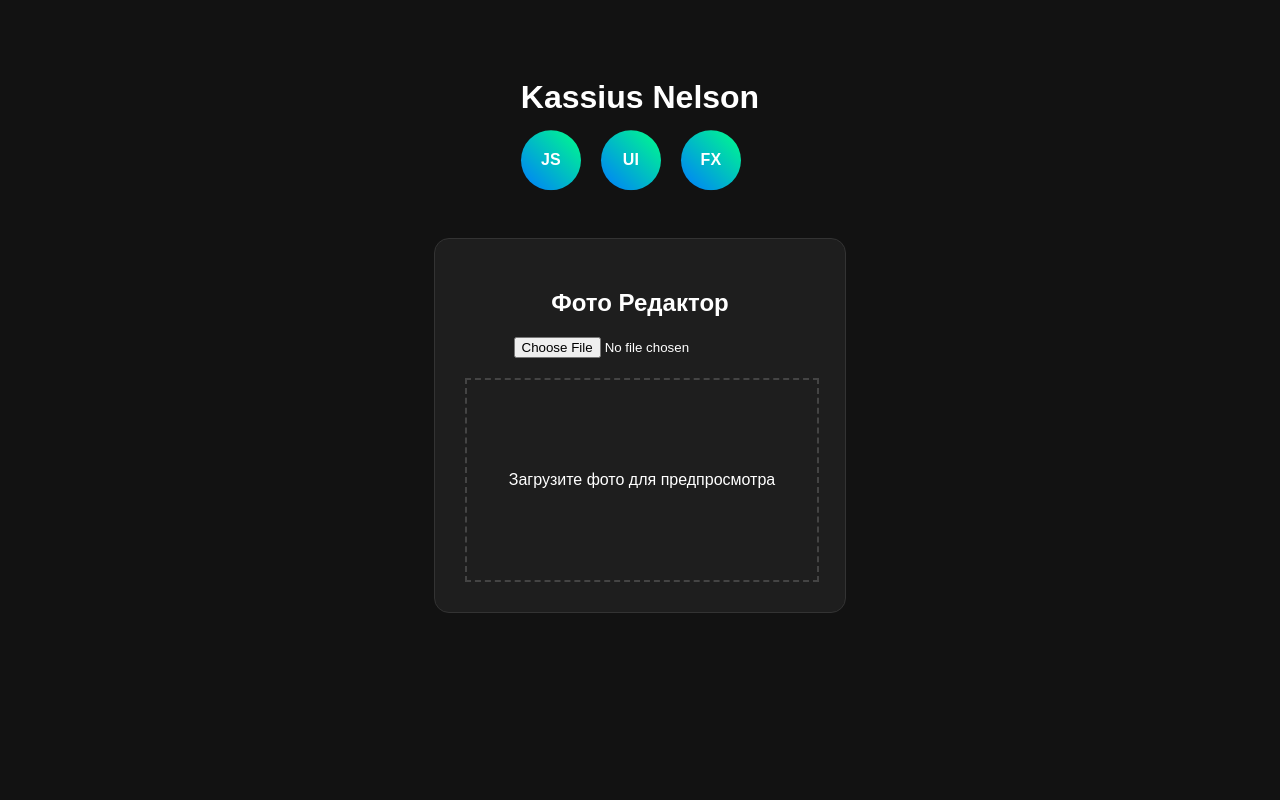
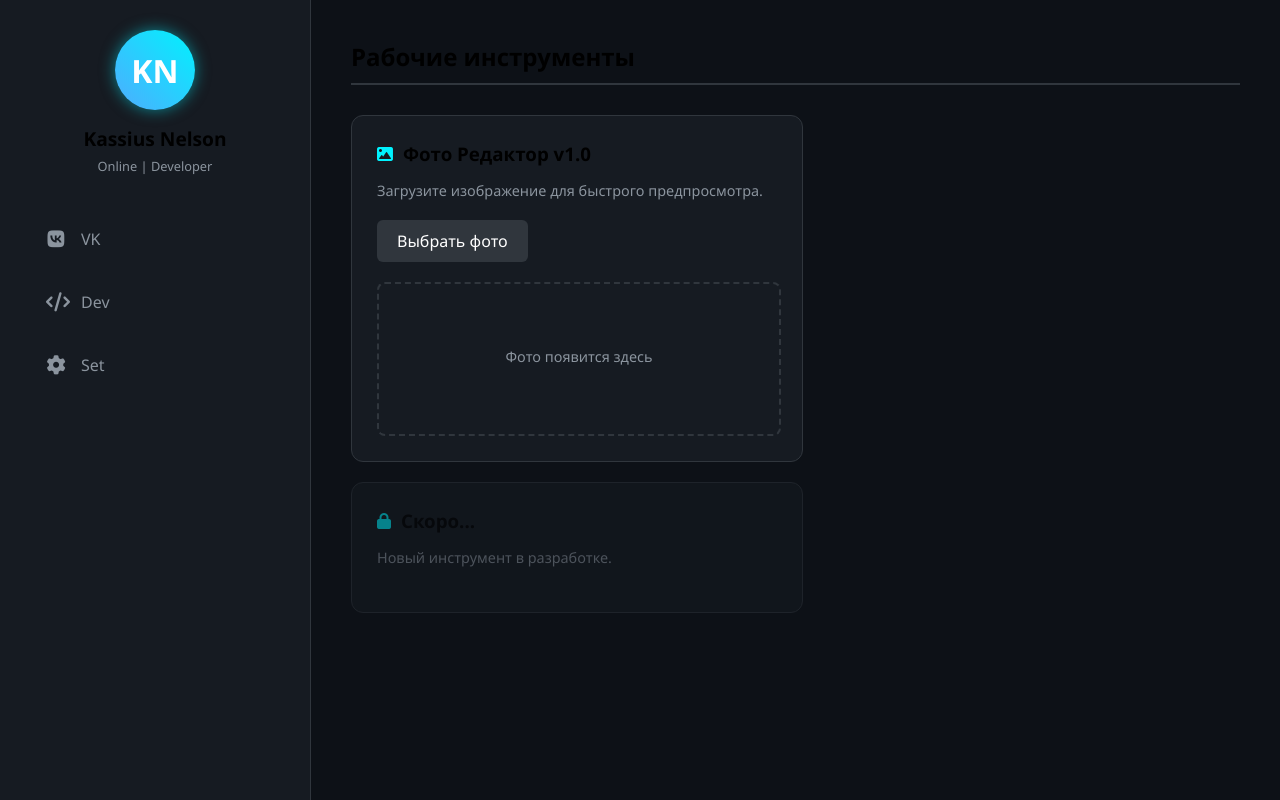
Before and after one commit to skisasa56-max/my-site, a plain HTML site: page index.html in a window 1280 px wide. Drawn offline with Linux system fonts and the light colour scheme.

Commit message:
Add files via upload

```diff
--- a/index.html
+++ b/index.html
@@ -2,28 +2,67 @@
 <html lang="ru">
 <head>
     <meta charset="UTF-8">
-    <title>Kassius Nelson | Редактор</title>
+    <meta name="viewport" content="width=device-width, initial-scale=1.0">
+    <title>Kassius Nelson | Dashboard</title>
     <link rel="stylesheet" href="style.css">
+    <link rel="stylesheet" href="https://cdnjs.cloudflare.com/ajax/libs/font-awesome/6.0.0/css/all.min.css">
 </head>
 <body>
 
-    <header>
-        <h1>Kassius Nelson</h1>
-        <div class="icon-container">
-            <div class="circle-icon">JS</div>
-            <div class="circle-icon">UI</div>
-            <div class="circle-icon">FX</div>
+    <header class="main-header">
+        <div class="profile-section">
+            <div class="avatar-placeholder">KN</div>
+            <h1>Kassius Nelson</h1>
+            <p class="status">Online | Developer</p>
         </div>
+
+        <nav class="nav-icons">
+            <a href="https://vk.com/leondaar" target="_blank" class="icon-link vk-link" title="VK создателя">
+                <i class="fab fa-vk"></i>
+                <span class="icon-text">VK</span>
+            </a>
+
+            <a href="#" class="icon-link" title="Проекты">
+                <i class="fas fa-code"></i>
+                <span class="icon-text">Dev</span>
+            </a>
+            <a href="#" class="icon-link" title="Настройки">
+                <i class="fas fa-cog"></i>
+                <span class="icon-text">Set</span>
+            </a>
+        </nav>
     </header>
 
-    <main>
-        <div class="editor-box">
-            <h2>Фото Редактор</h2>
-            <input type="file" id="imageInput" accept="image/*">
-            <div id="previewContainer">
-                <p>Загрузите фото для предпросмотра</p>
+    <main class="content-wrapper">
+        <section class="tools-container">
+            <h2>Рабочие инструменты</h2>
+
+            <div class="tool-card editor-tool">
+                <div class="tool-header">
+                    <i class="fas fa-image"></i>
+                    <h3>Фото Редактор v1.0</h3>
+                </div>
+                <p>Загрузите изображение для быстрого предпросмотра.</p>
+
+                <div class="file-upload-wrapper">
+                    <input type="file" id="imageInput" accept="image/*" class="file-input">
+                    <label for="imageInput" class="file-label">Выбрать фото</label>
+                </div>
+
+                <div id="previewContainer" class="preview-box">
+                    <p class="preview-placeholder">Фото появится здесь</p>
+                </div>
             </div>
-        </div>
+
+            <div class="tool-card lock-tool">
+                <div class="tool-header">
+                    <i class="fas fa-lock"></i>
+                    <h3>Скоро...</h3>
+                </div>
+                <p>Новый инструмент в разработке.</p>
+            </div>
+
+        </section>
     </main>
 
     <script src="script.js"></script>
--- a/script.js
+++ b/script.js
@@ -1,3 +1,5 @@
+// Ждем загрузки DOM, чтобы элементы точно существовали
+document.addEventListener('DOMContentLoaded', () => {
     const imageInput = document.getElementById('imageInput');
     const previewContainer = document.getElementById('previewContainer');
 
@@ -7,12 +9,18 @@ imageInput.addEventListener('change', function() {
         if (file) {
             const reader = new FileReader();
 
+            // Пока грузится, можно показать текст
+            previewContainer.innerHTML = '<p style="color: #8b949e;">Загрузка...</p>';
+
             reader.onload = function(e) {
+                // Вставляем само изображение
                 previewContainer.innerHTML = `<img src="${e.target.result}" alt="Preview">`;
             }
 
             reader.readAsDataURL(file);
         } else {
-        previewContainer.innerHTML = '<p>Загрузите фото для предпросмотра</p>';
+            // Если файл не выбран
+            previewContainer.innerHTML = '<p class="preview-placeholder">Фото появится здесь</p>';
         }
     });
+});
--- a/style.css
+++ b/style.css
@@ -1,66 +1,207 @@
+/* Базовые стили */
+:root {
+    --bg-color: #0d1117;
+    --card-bg: #161b22;
+    --text-color: #erere;
+    --primary-glow: #00f2fe;
+    --vk-color: #4c75a3;
+    --vk-glow: #81a1c1;
+    --border-color: #30363d;
+}
+
 body {
-    background-color: #121212;
-    color: white;
-    font-family: Arial, sans-serif;
+    background-color: var(--bg-color);
+    color: var(--text-color);
+    font-family: 'Segoe UI', Tahoma, Geneva, Verdana, sans-serif;
+    margin: 0;
+    display: flex;
+    min-height: 100vh;
+}
+
+/* Шапка/Панель */
+.main-header {
+    background-color: var(--card-bg);
+    width: 250px;
+    padding: 30px;
     display: flex;
     flex-direction: column;
     align-items: center;
-    padding-top: 50px;
+    border-right: 1px solid var(--border-color);
 }
 
-/* Анимированные круглые иконки */
-.icon-container {
-    display: flex;
-    gap: 20px;
+.profile-section {
+    text-align: center;
     margin-bottom: 40px;
 }
 
-.circle-icon {
-    width: 60px;
-    height: 60px;
+.avatar-placeholder {
+    width: 80px;
+    height: 80px;
+    background: linear-gradient(45deg, #4facfe, #00f2fe);
     border-radius: 50%;
-    background: linear-gradient(45deg, #007bff, #00ff88);
     display: flex;
     align-items: center;
     justify-content: center;
+    font-size: 2rem;
     font-weight: bold;
-    cursor: pointer;
-    transition: transform 0.3s ease, box-shadow 0.3s ease;
-    animation: float 3s ease-in-out infinite;
+    color: #fff;
+    margin: 0 auto 15px;
+    box-shadow: 0 0 15px rgba(0, 242, 254, 0.5);
 }
 
-.circle-icon:hover {
-    transform: scale(1.2) rotate(10deg);
-    box-shadow: 0 0 20px rgba(0, 255, 136, 0.6);
+.main-header h1 {
+    font-size: 1.2rem;
+    margin: 0;
 }
 
-@keyframes float {
-    0%, 100% { transform: translateY(0); }
-    50% { transform: translateY(-10px); }
+.status {
+    color: #8b949e;
+    font-size: 0.8rem;
+    margin: 5px 0 0;
 }
 
-/* Редактор */
-.editor-box {
-    background: #1e1e1e;
-    padding: 30px;
-    border-radius: 15px;
-    text-align: center;
-    border: 1px solid #333;
-    width: 350px;
+/* Навигация и иконки */
+.nav-icons {
+    display: flex;
+    flex-direction: column;
+    gap: 15px;
+    width: 100%;
 }
 
-#previewContainer {
-    margin-top: 20px;
+.icon-link {
+    display: flex;
+    align-items: center;
+    padding: 12px 15px;
+    background-color: transparent;
+    border-radius: 10px;
+    text-decoration: none;
+    color: #8b949e;
+    transition: all 0.3s ease;
+    border: 1px solid transparent;
+}
+
+/* Общий эффект наведения */
+.icon-link:hover {
+    color: #fff;
+    background-color: rgba(255, 255, 255, 0.05);
+    transform: translateX(5px);
+}
+
+/* Специфический стиль для VK */
+.vk-link:hover {
+    border-color: var(--vk-color);
+    box-shadow: 0 0 15px var(--vk-glow);
+    color: #fff;
+}
+
+.icon-link i {
+    font-size: 1.2rem;
+    margin-right: 15px;
+    width: 20px;
+    text-align: center;
+}
+
+.icon-text {
+    font-weight: 500;
+}
+
+/* Основной контент */
+.content-wrapper {
+    flex: 1;
+    padding: 40px;
+}
+
+.tools-container h2 {
+    margin-top: 0;
+    margin-bottom: 30px;
+    border-bottom: 2px solid var(--border-color);
+    padding-bottom: 10px;
+}
+
+/* Карточки инструментов */
+.tool-card {
+    background-color: var(--card-bg);
+    padding: 25px;
+    border-radius: 12px;
+    border: 1px solid var(--border-color);
+    max-width: 400px;
+    margin-bottom: 20px;
+    transition: transform 0.2s ease, box-shadow 0.2s ease;
+}
+
+.tool-card:hover {
+    transform: translateY(-5px);
+    box-shadow: 0 5px 15px rgba(0,0,0,0.3);
+}
+
+.tool-header {
+    display: flex;
+    align-items: center;
+    gap: 10px;
+    margin-bottom: 15px;
+}
+
+.tool-header i {
+    color: var(--primary-glow);
+}
+
+.tool-header h3 {
+    margin: 0;
+}
+
+.tool-card p {
+    color: #8b949e;
+    font-size: 0.9rem;
+    margin-bottom: 20px;
+}
+
+/* Загрузка файла (стилизация) */
+.file-upload-wrapper {
+    position: relative;
+    margin-bottom: 20px;
+}
+
+.file-input {
+    opacity: 0;
+    position: absolute;
+    width: 0;
+}
+
+.file-label {
+    display: inline-block;
+    padding: 10px 20px;
+    background-color: var(--border-color);
+    color: #fff;
+    border-radius: 6px;
+    cursor: pointer;
+    transition: background 0.2s;
+}
+
+.file-label:hover {
+    background-color: #444c56;
+}
+
+/* Превью */
+.preview-box {
     width: 100%;
-    min-height: 200px;
-    border: 2px dashed #444;
+    min-height: 150px;
+    border: 2px dashed var(--border-color);
+    border-radius: 8px;
     display: flex;
     align-items: center;
     justify-content: center;
     overflow: hidden;
 }
 
-#previewContainer img {
+.preview-box img {
     max-width: 100%;
-    border-radius: 10px;
+    border-radius: 4px;
 }
+
+.preview-placeholder {
+    color: #444c56;
+}
+
+.lock-tool {
+    opacity: 0.5;
+}
```
Lines whose indentation alone changed are shown as unchanged.
